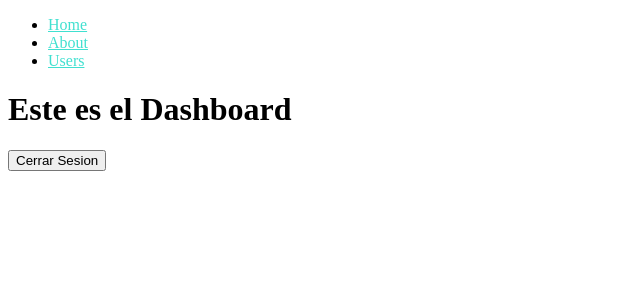
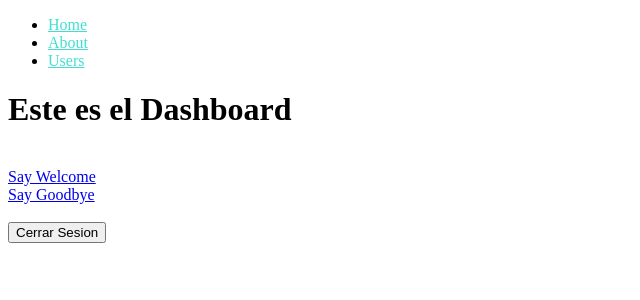
Before and after one commit to villaness327/react-router, a React (Create React App) app: page /dashboard in a window 1280 px wide. Shown: the top 300 px of the page, without its empty margins (0-640 px from the left). Built offline with nearby package versions, Linux system fonts and the light colour scheme.

Commit message:
Added subcomponents and Subroutes

```diff
--- a/src/App.js
+++ b/src/App.js
@@ -21,7 +21,10 @@ function App(){
                         <Route path="users/:idUser" element={<Userpage />} />{/*id se va a llamar con lo params*/}
                         <Route path="/users" element={ <Users />} />
                         <Route path="/usuarios" element={<Navigate to="/users"/>} /> {/*redirecciona*/}
-                        <Route path="/dashboard/*" element={ <Dashboards />} />{/*Dentro de dashboard habrán más rutas*/}
+                        <Route path="/dashboard/*" element={ <Dashboards />}>{/*Dentro de dashboard habrán más rutas*/}
+                              <Route path="welcome" element={<p>Welcome!!!</p>}/>
+                              <Route path="goodbye" element={<p>Goodbye!!!</p>}/>
+                        </Route>
                         <Route path="*" element={ <Notfound />} />
                   </Routes>
             </BrowserRouter>
--- a/src/Components/Dashboards/index.js
+++ b/src/Components/Dashboards/index.js
@@ -1,5 +1,5 @@
 import React from 'react';
-import {useNavigate,Route,Routes} from 'react-router-dom';
+import {useNavigate,Outlet,Link} from 'react-router-dom';
 
 function Dashboards(){
 
@@ -8,17 +8,20 @@ function Dashboards(){
        const handleclick=()=>navigate("/");  //Redirecciona usando el hook navigate
 
        return(
-           <div>
+            <div>
                     <h1>Este es el Dashboard</h1>
+
+                    <br/>
+                       <Link to='welcome'>Say Welcome</Link>
+                    <br/>
+                       <Link to='goodbye'>Say Goodbye</Link>
+                    <br/><br/>
                     <button onClick={handleclick}>
                         Cerrar Sesion
                     </button>
+                    <Outlet/>
+            </div>
 
-                    <Routes>
-                        <Route path='welcome' element={<p>Welcome!!</p>} />
-                    </Routes>
-
-           </div>
        );
 }
 
```
